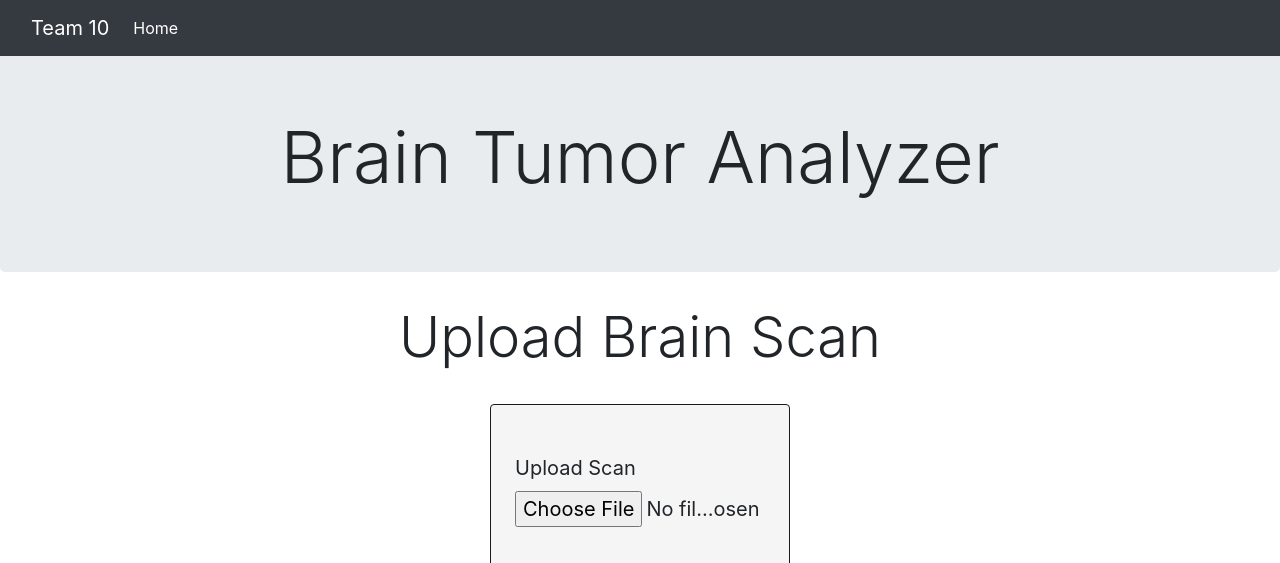
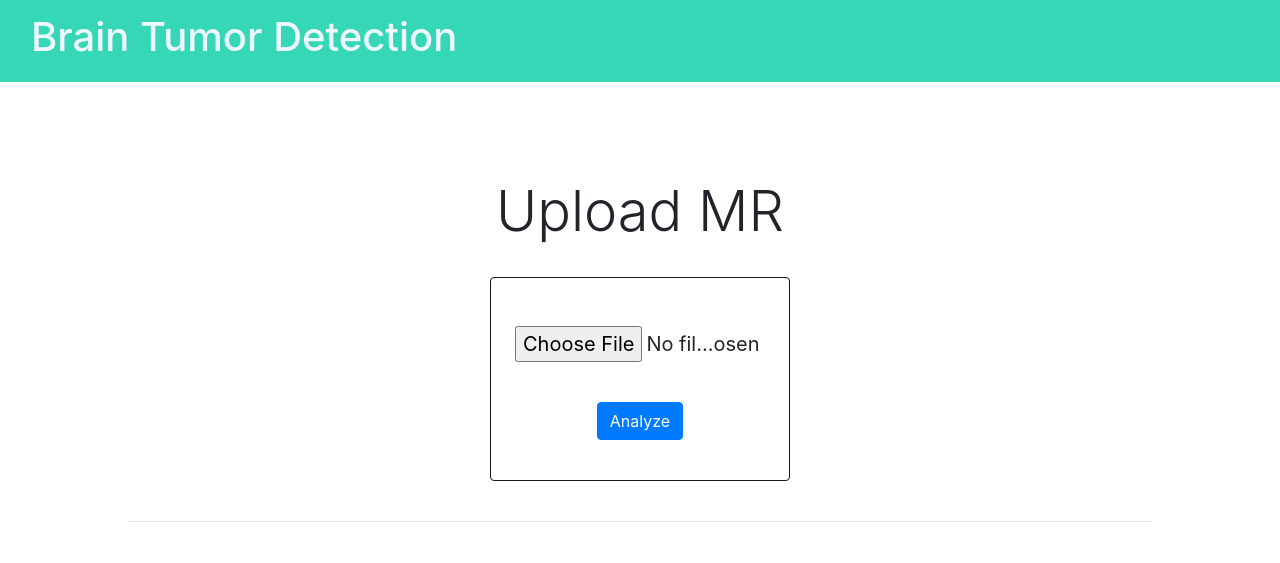
Before and after one commit to SpencerMcMurray/MR-Ai, a Flask app: page / in a window 1280 px wide. Shown: the top 563 px of the page. Run offline with Flask 2, Linux system fonts and the light colour scheme; some libraries are stand-ins or nearby versions.

Commit message:
added/removed ui

```diff
--- a/static/css/main.css
+++ b/static/css/main.css
@@ -1,4 +1,19 @@
+.navbar{
+    background-color: #36D7B7;
+}
+.navbar-brand{
+    color: #f0f8ff;
+}
+#upload-header{
+    margin-top: 10%;
+}
 img {
     max-width: 100%;
     max-height: 100%;
 }
+#tensorflow{
+    height: auto;
+    width: auto;
+    max-width: 300px;
+    max-height: 300px;
+}
--- a/templates/index.html
+++ b/templates/index.html
@@ -2,15 +2,11 @@
 {% block body %}
 <body>
     <div>
-        <div class="jumbotron">
-            <h1 class="display-3">Brain Tumor Analyzer</h1>
-        </div>
         <div class="pb-4">
-            <h1 class="display-4 pb-4">Upload Brain Scan</h1>
-            <div class="mx-auto rounded py-4" style="width: 300px;background-color: rgb(245, 245, 245);border: 1px solid rgb(25, 25, 25);font-size: 20px;">
+            <h2 id="upload-header" class="display-4 pb-4">Upload MR</h2>
+            <div class="mx-auto rounded py-4" style="width: 300px;border: 0.5px solid rgb(25, 25, 25);font-size: 20px;">
                 <form class="text-left d-flex flex-wrap justify-content-center align-items-center" method="POST" enctype="multipart/form-data">
                     <div class="form-group col-md-12 justify-content-center  p-4">
-                        <label for="img">Upload Scan</label>
                         <input id="img" type="file" accept="" name="img" class="form-control-file">
                     </div>
                     <div class="text-center form-group col-md-12 justify-content-center">
--- a/templates/outline.html
+++ b/templates/outline.html
@@ -17,18 +17,13 @@
         <title>HackXplore</title>
     </head>
     <header class="text-center">
-        <nav class="navbar fixed-top navbar-expand-md bg-dark navbar-dark">
+        <nav class="navbar fixed-top navbar-expand-md">
             <div class="container-fluid">
                 <div class="navbar-header">
-                    <a class="navbar-brand" href="{{ url_for('index') }}">Team 10</a>
+                    <a class="navbar-brand" href="{{ url_for('index') }}"><h1>Brain Tumor Detection</h1></a>
                     <button class="navbar-toggler navbar-toggler-right" type="button" data-toggle="collapse" data-target="#mainNav" aria-controls="mainNav" aria-expanded="false" aria-label="Toggle navigation">
                         <span class="navbar-toggler-icon"></span>
                     </button>
-                </div>
-                <div class="collapse navbar-collapse" id="mainNav">
-                    <ul class="navbar-nav">
-                        <li class="nav-item"><a class="nav-link active" href="{{ url_for('index') }}">Home</a></li>
-                    </ul>
                 </div>
             </div>
         </nav>
@@ -39,8 +34,10 @@
     </main>
     <hr style="width: 80%">
     <div class="text-center">
-        <div class="container-fluid">
-            <p>HackXplore 2019: Team 10</p>
+        <div class="container-fluid" style="margin-top: 5%;">
+            <h3>HackXplore 2019: Team 10</h3>
+            <h6 style="margin-top: 5%;">Made with</h6>
+            <image id="tensorflow" src="https://img.evbuc.com/https%3A%2F%2Fcdn.evbuc.com%2Fimages%2F37244054%2F113026609461%2F1%2Foriginal.jpg?w=1000&auto=compress&rect=0%2C0%2C2160%2C1080&s=ce257926992e6bc8ff75bf38a4849a8e">
         </div>
     </div>
 </html>
```
